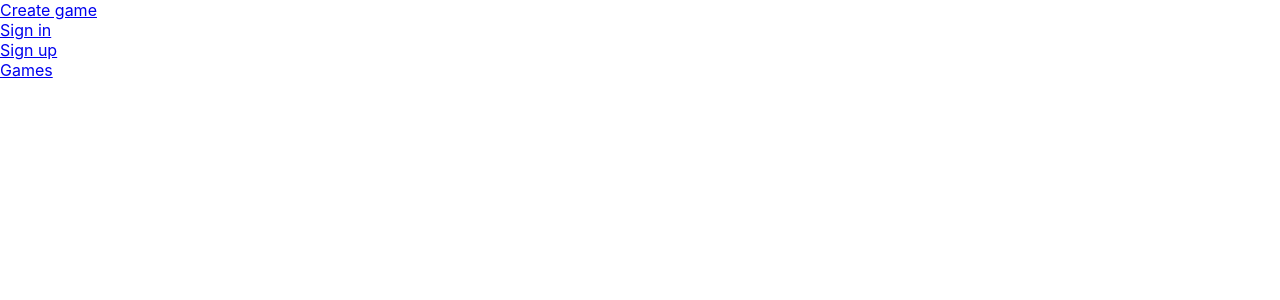
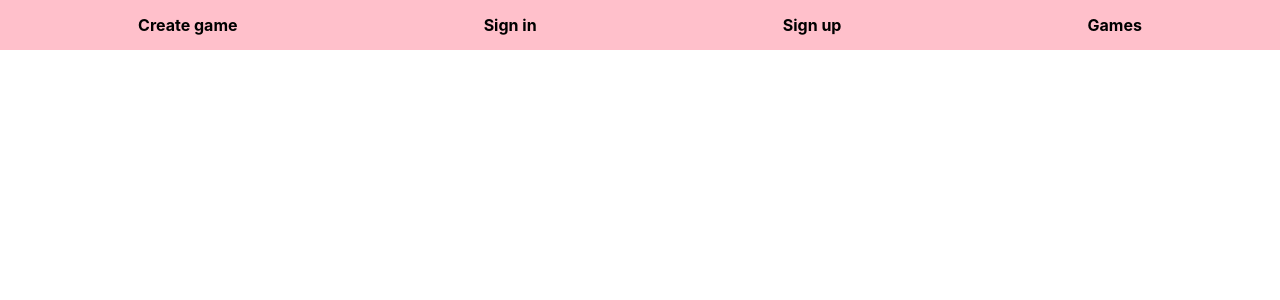
Before and after one commit to Tich-io-Lo3/tich-io, a React (Create React App) app in the folder front/: page / in a window 1280 px wide. Shown: the top 300 px of the page. Built offline with nearby package versions, Linux system fonts and the light colour scheme.

Commit message:
style nav bar

```diff
--- a/front/src/App.js
+++ b/front/src/App.js
@@ -6,13 +6,41 @@ import { CurrentUserProvider } from "./providers/CurrentUserProvider";
 function App() {
   return (
     <CurrentUserProvider>
-      <Link to="/create-game">Create game</Link>
-      <br />
-      <Link to="/connexion">Sign in</Link>
-      <br />
-      <Link to="/creation">Sign up</Link>
-      <br />
-      <Link to="/games">Games</Link>
+      <div
+        style={{
+          display: "flex",
+          flexDirection: "row",
+          justifyContent: "space-around",
+          backgroundColor: "pink",
+          height: "150%",
+          padding: 15,
+        }}
+      >
+        <Link
+          to="/create-game"
+          style={{ textDecoration: "none", fontWeight: "bold", color: "black" }}
+        >
+          Create game
+        </Link>
+        <Link
+          to="/connexion"
+          style={{ textDecoration: "none", fontWeight: "bold", color: "black" }}
+        >
+          Sign in
+        </Link>
+        <Link
+          to="/creation"
+          style={{ textDecoration: "none", fontWeight: "bold", color: "black" }}
+        >
+          Sign up
+        </Link>
+        <Link
+          to="/games"
+          style={{ textDecoration: "none", fontWeight: "bold", color: "black" }}
+        >
+          Games
+        </Link>
+      </div>
     </CurrentUserProvider>
   );
 }
```
